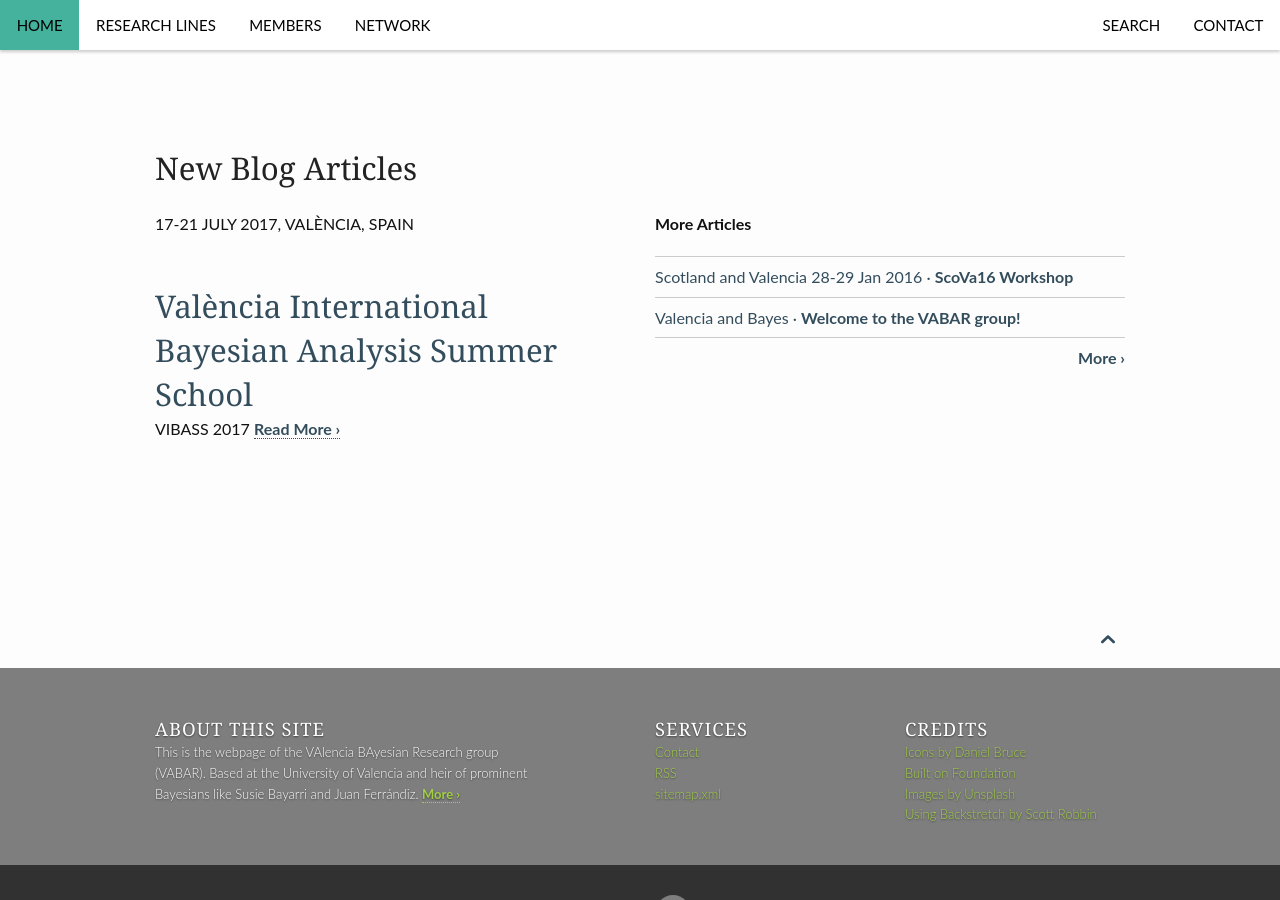
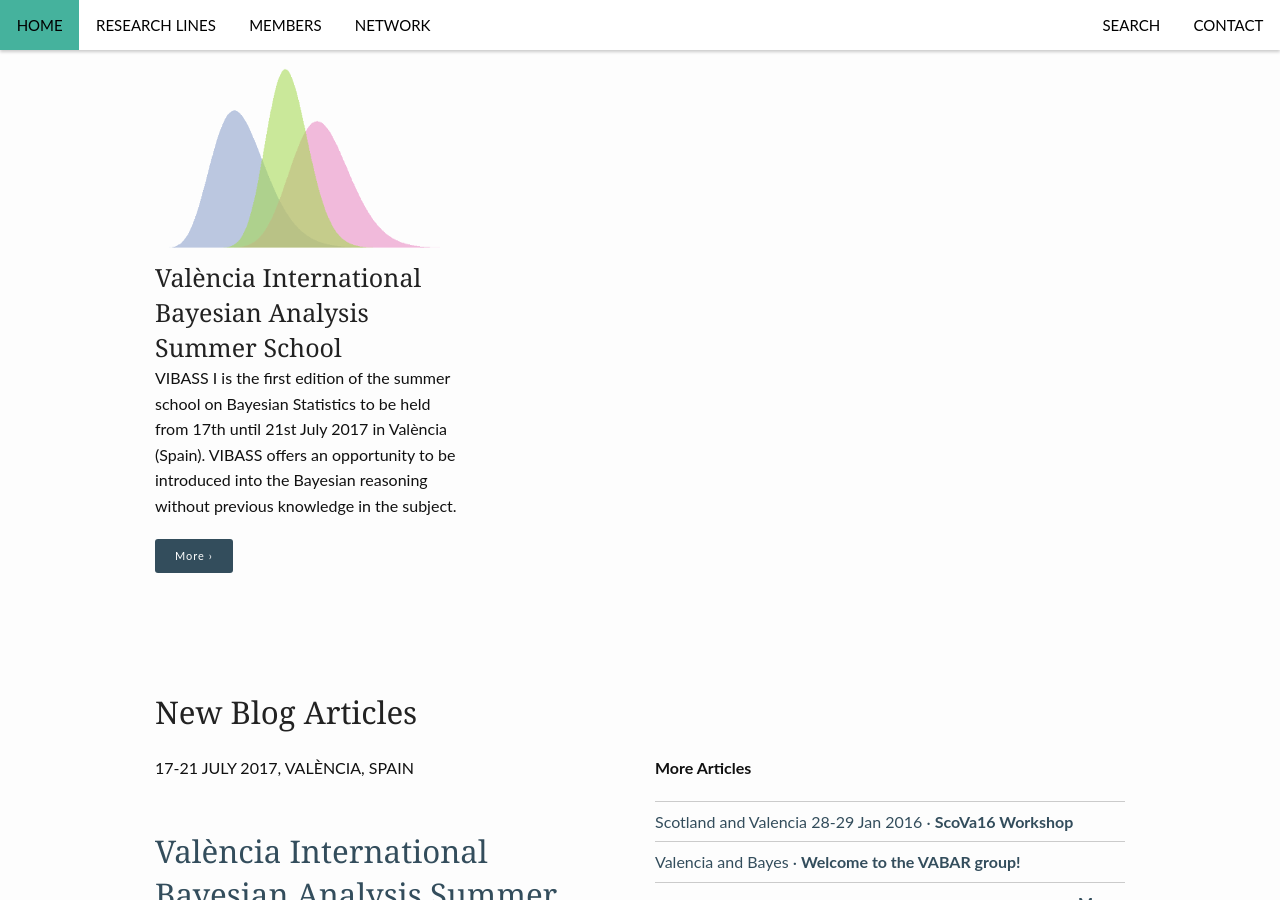
Before and after one commit to VABAR/VABAR.github.io, a Jekyll site: the page built from index.md, in a window 1280 px wide and 900 px high, scrolled down 352 px. Built offline with Jekyll 4.4.1, drawn with Linux system fonts in a browser that asks for light colours.

Commit message:
Vibass widget and image

```diff
--- a/index.md
+++ b/index.md
@@ -13,6 +13,11 @@ header:
 #    url: '/research-opportunities/'
 #    text: 'Apply to make a research stay either at VaBaR, or with our partners BioSS in Scotland.'
 #    image: banner_bioss.png
+widget-1:
+   title: "València International Bayesian Analysis Summer School"
+   url: '/events/vibass/'
+   text: 'VIBASS I is the first edition of the summer school on Bayesian Statistics to be held from 17th until 21st July 2017 in València (Spain). VIBASS offers an opportunity to be introduced into the Bayesian reasoning without previous knowledge in the subject.'
+   image: widget-vibass17.png
 # widget-2:
 #    title: "Why use this theme?"
 #    url: 'http://phlow.github.io/feeling-responsive/info/'
```
Also changed, not shown: _posts/events/2017-02-17-vibass.md (+7 -2 lines), images/widget-vibass17.png (added).
